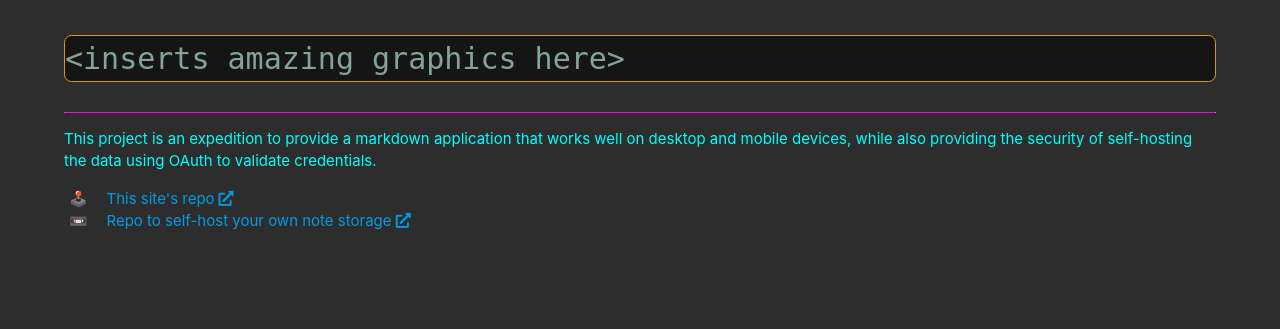
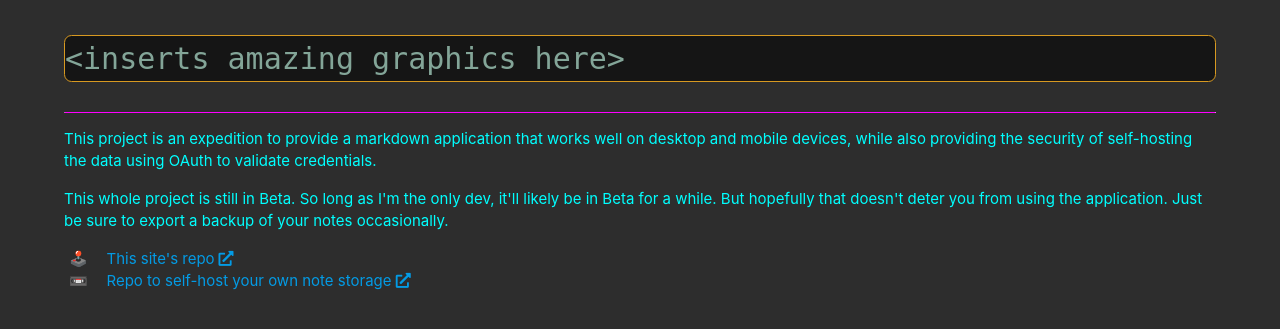
Before and after one commit to shmolf/noted, a Symfony app: template templates/welcome.html.twig in a window 1280 px wide. Shown: the part 148-477 px from the top of the page. Run offline with Twig, Linux system fonts and the light colour scheme; the template is opened without the code that fills it, so the values that code supplies are empty; style sheets or scripts are compiled from the project's sources; some libraries are stand-ins or nearby versions.

Commit message:
feat(welcome): added note about app being in Beta

```diff
--- a/templates/welcome.html.twig
+++ b/templates/welcome.html.twig
@@ -168,6 +168,11 @@
         This project is an expedition to provide a markdown application that works well on desktop and mobile devices,
         while also providing the security of self-hosting the data using OAuth to validate credentials.
     </p>
+    <p>
+        This whole project is still in Beta. So long as I'm the only dev, it'll likely be in Beta for a while.
+        But hopefully that doesn't deter you from using the application. Just be sure to export a backup of your notes
+        occasionally.
+    </p>
     <ul class="fun-list">
         <li>
             <a href="https://github.com/shmolf/noted" target="_blank" title="Opens in a new window">This site's repo</a>
```
